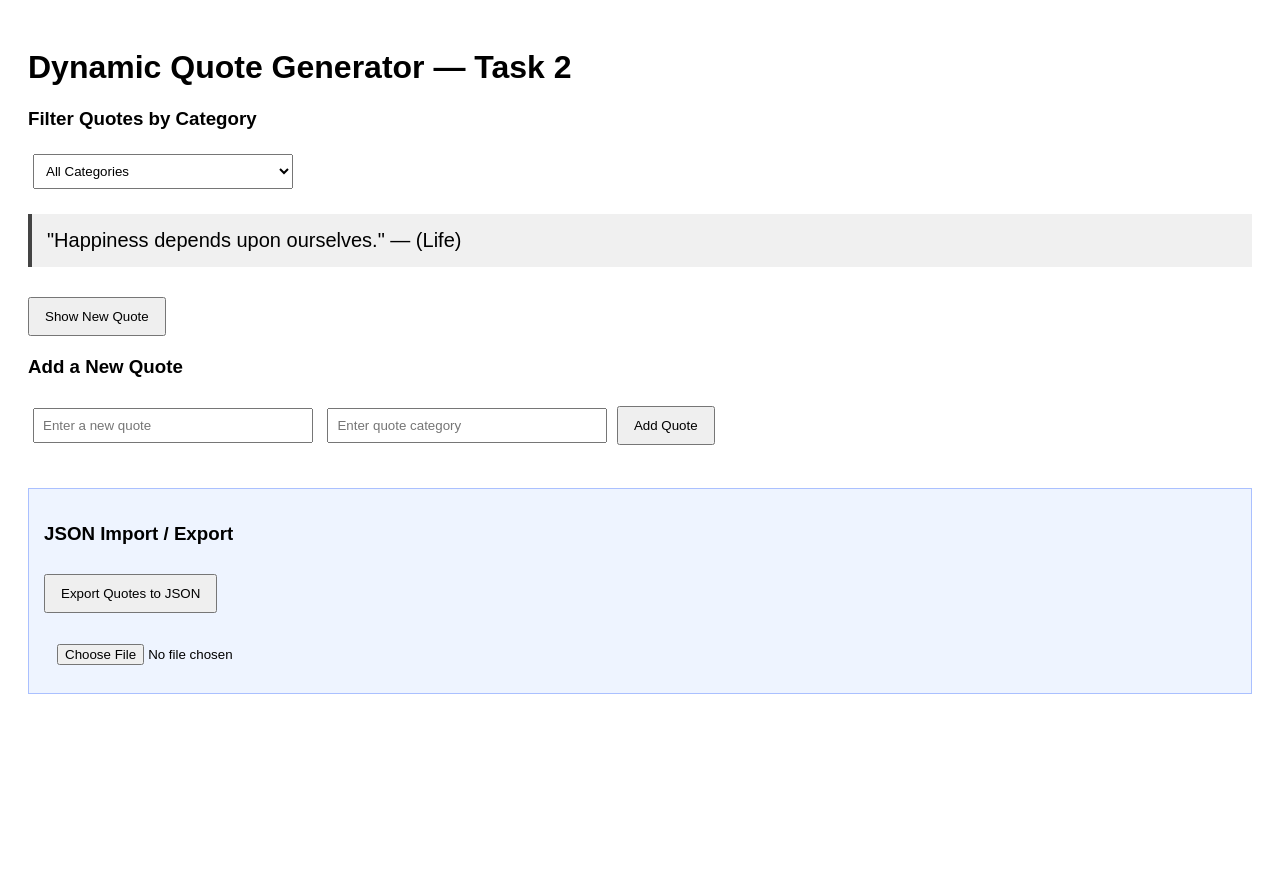
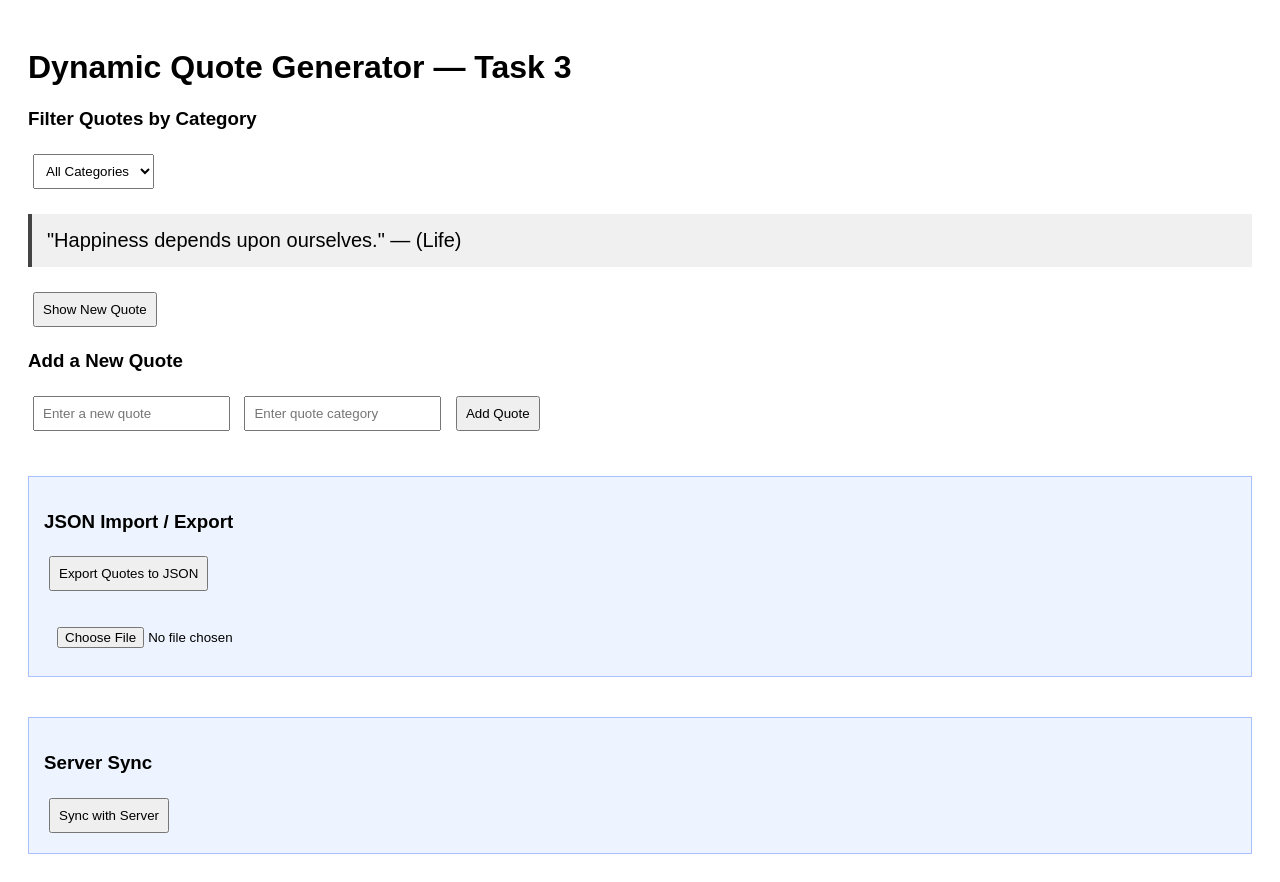
Before and after one commit to igiranezaa/alx_fe_javascript, a plain HTML site: page dom-manipulation/index.html in a window 1280 px wide. Before the commit the page ends 800 px from the top, so only its background shows below. Drawn offline with Linux system fonts and the light colour scheme.

Commit message:
Update title and add notification and sync sections

```diff
--- a/dom-manipulation/index.html
+++ b/dom-manipulation/index.html
@@ -3,7 +3,7 @@
 <head>
   <meta charset="UTF-8">
   <meta name="viewport" content="width=device-width, initial-scale=1.0">
-  <title>Dynamic Quote Generator — Task 2</title>
+  <title>Dynamic Quote Generator — Task 3</title>
 
   <style>
     body {
@@ -19,23 +19,20 @@
       font-size: 1.25rem;
     }
 
-    input, select {
+    input, select, button {
       padding: 8px;
       margin: 5px;
-      width: 260px;
     }
 
-    button {
-      padding: 10px 15px;
-      cursor: pointer;
-      margin-top: 10px;
+    #notification {
+      background: #fff3cd;
+      padding: 10px;
+      border: 1px solid #ffecb5;
+      display: none;
+      margin-top: 15px;
     }
 
-    #addForm {
-      margin-top: 20px;
-    }
-
-    #storageSection {
+    #storageSection, #syncSection {
       margin-top: 40px;
       padding: 15px;
       background: #eef4ff;
@@ -45,7 +42,7 @@
 </head>
 <body>
 
-  <h1>Dynamic Quote Generator — Task 2</h1>
+  <h1>Dynamic Quote Generator — Task 3</h1>
 
   <h3>Filter Quotes by Category</h3>
   <select id="categoryFilter" onchange="filterQuotes()">
@@ -54,6 +51,8 @@
 
   <div id="quoteDisplay"></div>
   <button id="newQuote">Show New Quote</button>
+
+  <div id="notification"></div>
 
   <div id="addForm">
     <h3>Add a New Quote</h3>
@@ -69,8 +68,12 @@
 
     <button id="exportBtn">Export Quotes to JSON</button>
     <br><br>
+    <input type="file" id="importFile" accept=".json" onchange="importFromJsonFile(event)">
+  </div>
 
-    <input type="file" id="importFile" accept=".json" onchange="importFromJsonFile(event)">
+  <div id="syncSection">
+    <h3>Server Sync</h3>
+    <button id="syncBtn">Sync with Server</button>
   </div>
 
   <script src="script.js"></script>
```
